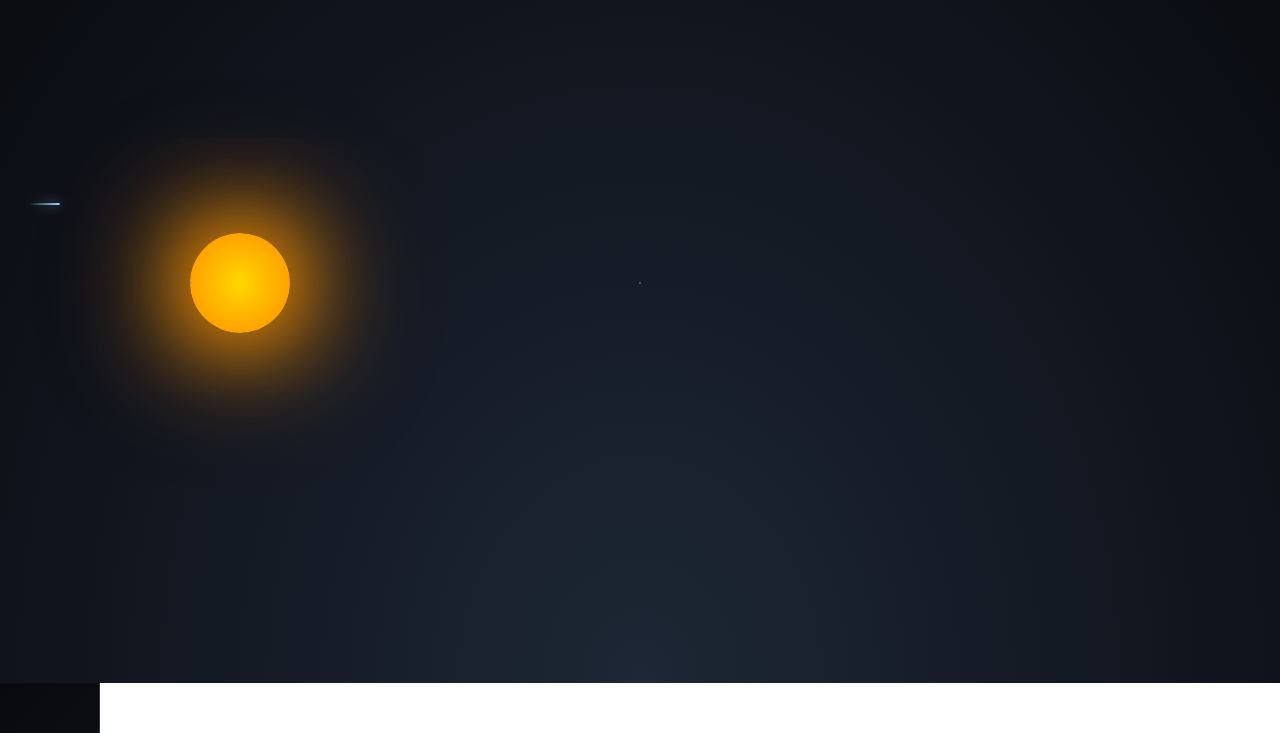
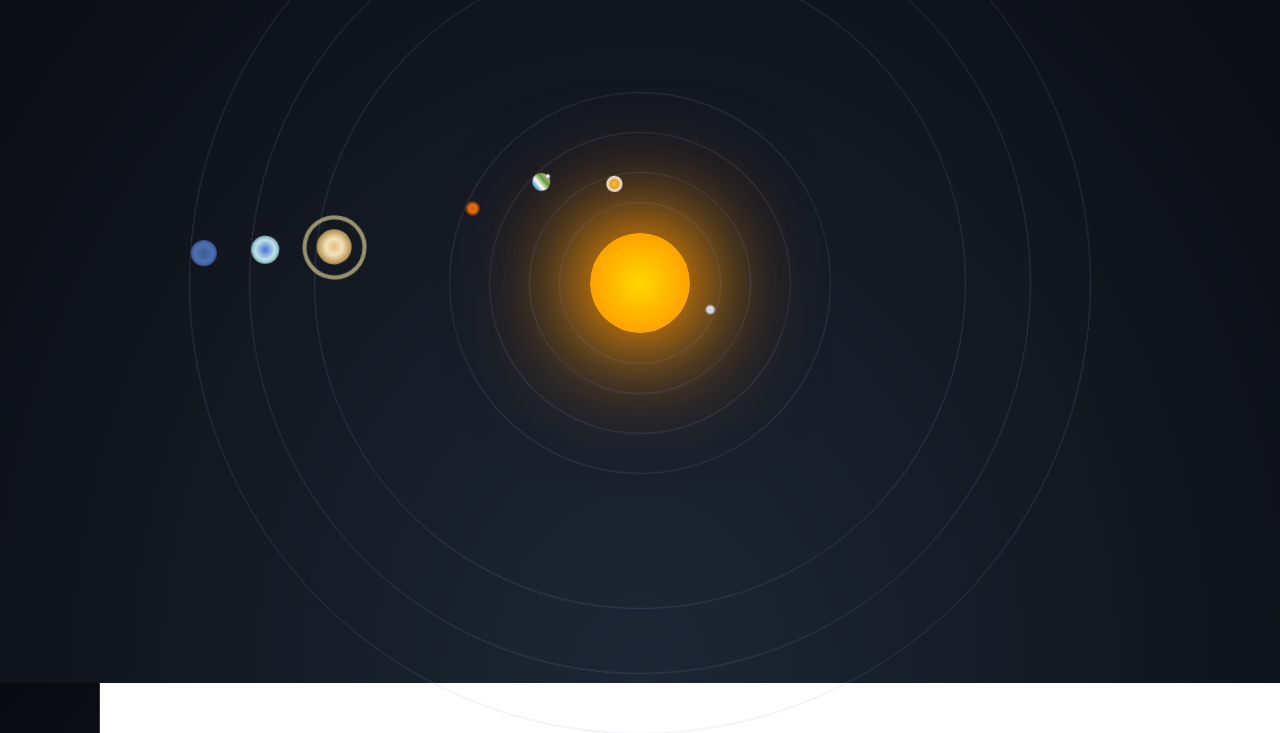
Before and after one commit to iCodeInstructorBellevue/Andy-Orange-Belt-Saturday, a plain HTML site: page New folder (2)/rock_paper_scissors/solarsystem/index.html in a window 1280 px wide. Shown: the part 117-850 px from the top of the page. Drawn offline with Linux system fonts and the light colour scheme.

Commit message:
9/19/2026

```diff
--- a/New folder (2)/rock_paper_scissors/solarsystem/index.html
+++ b/New folder (2)/rock_paper_scissors/solarsystem/index.html
@@ -9,12 +9,13 @@
             <div class="shooting-star"></div>
             <div class="shooting-star"></div>
             <div class="shooting-star"></div>
+            <div class="shooting-star"></div>
         </div>
         <h1>the soiler system</h1>
         <div class="solar-system">
             <div class="sun"></div>
-            <div class="orbit" id="mercury-orbit">
-                <div class="planet" id="mercury" data-planet="mercury">
+            <div class="orbit" id="Mercury-orbit">
+                <div class="planet" id="Mercury" data-planet="Mercury">
                 </div>
             </div>
             <div class="orbit" id="venus-orbit">
@@ -30,12 +31,13 @@
                 <div class="planet" id="mars" data-planet="mars">
                 </div>
             </div>
-            <div class="orbit" id="jupiter-orbit">
-                <div class="planet" id="jupiter" data-planet="jupiter">
+            <div class="orbit" id="Jupiter-orbit">
+                <div class="planet" id="Jupiter" data-planet="Jupiter">
                 </div>
             </div>
             <div class="orbit" id="saturn-orbit">
                 <div class="planet" id="saturn" data-planet="saturn">
+                    <div class="ring"></div>
                 </div>
             </div>
             </div>
--- a/New folder (2)/rock_paper_scissors/solarsystem/script.js
+++ b/New folder (2)/rock_paper_scissors/solarsystem/script.js
@@ -6,7 +6,7 @@ document.addEventListener('DOMContentLoaded', () => {
     const infofact = document.getElementById('info-fact');
 
     const planetData = {
-        mercury:{
+        Mercury:{
             name: "mercury",
             fact: "A year on mercury is just 88 earth days long, but a single day lasts for nearly 59 Earth days!"
         },
@@ -22,7 +22,7 @@ document.addEventListener('DOMContentLoaded', () => {
             name: "mars",
             fact: "Mars is the fourth planet from the Sun and is commonly known as the Red Planet due to iron-rich minerals oxidizing on its surface."
         },
-        jupiter:{
+        Jupiter:{
             name: "jupiter",
             fact: "Jupiter is the largest planet in our solar system, with a mass more than twice that of all other planets combined."
         },
@@ -42,7 +42,7 @@ document.addEventListener('DOMContentLoaded', () => {
 
     function showinfo(event){
         const planetid = event.target.dataset.planet;
-        const data = planetData[planetData];
+        const data = planetData[planetid];
 
         if (data) {
             infoTitle.textContent = data.name;
--- a/New folder (2)/rock_paper_scissors/solarsystem/style.css
+++ b/New folder (2)/rock_paper_scissors/solarsystem/style.css
@@ -46,13 +46,14 @@ h1{
     position: absolute;
     height: 2px;
     background: linear-gradient(-45deg, rgba(158, 222, 255, 1), rgba(255, 255, 255, 0));
-    filter: drop-shadow(0 0 6px rgba(158, 222, 255, 1));
+    filter: drop-shadow(0 0 6px rgb(245, 155, 0));
     animation: tail 3s ease-in-out infinite, shooting 3s ease-in-out infinite;
 }
 
 .shooting-star:nth-child(1) {top: 10%; left: -100%; animation-delay: 1.3s; }
-.shooting-star:nth-child(2) {top: 40%; left: -100%; animation-delay: 2.8s; }
+.shooting-star:nth-child(2) {top: 40%;  right: -100%; animation-delay: 2.8s; }
 .shooting-star:nth-child(3) {top: 80%; left: -100%; animation-delay: 0.2s; }
+.shooting-star:nth-child(4) {top: 100%; right: -100%; animation-delay: 0.2s; }
 
 @keyframes tail {
     0% { width: 0; }
@@ -69,7 +70,7 @@ h1{
     width: var(--neptune-orbit);
     height: var(--neptune-orbit);
     display: flex;
-    justify-self: center;
+    justify-content: center;
     align-items: center;
 }
 
@@ -91,7 +92,8 @@ h1{
 .orbit {
     position: absolute;
     border: 1px solid rgba(150, 150, 200, 0.2);
-    border-radius: spin linear infinite;
+    border-radius: 50%;
+    animation: spin linear infinite;
     pointer-events: none;
 }
 
@@ -106,5 +108,153 @@ h1{
     transform: translateY(-50);
     border-radius: 50%;
     cursor: pointer;
-    transition: transition 0.3s cubic-bezier(0.25,);
+    transition: transition 0.3s cubic-bezier(0.25, 0.1, 0.25, 1);
+    pointer-events: auto;
 }
+
+.planet:hover {
+    transform: translateY(-50%) scale(1.5);
+    z-index: 100;
+}
+
+#info-box {
+    position: fixed;
+    bottom: 20px;
+    left: 50%;
+    transform: translateX(-50%);
+    background: rgba(0, 10, 30, 0.85);
+    backdrop-filter: blur(5px);
+    color: #fff;
+    padding: 15px 25px;
+    border-radius: 10px;
+    border: 1px solid #4a6a8a;
+    width: 80%;
+    max-width: 500px;
+    text-align: center;
+    transition: opacity 0.4s ease, transform 0.4s cubic-bezier(0.68, -0.55, 0.27, 1.55);
+    z-index: 200;
+}
+
+#info-box.hidden {
+    opacity: 0;
+    transform: translateX(-50%) scale(0.8) translateY(20px);
+    pointer-events: none;
+}
+
+#earth-orbit {
+    width: var(--earth-orbit);
+    height: var(--earth-orbit);
+    animation-duration: 36.5s;
+}
+
+#earth {
+    width: var(--earth-size);
+    height: var(--earth-size);
+    background: linear-gradient(0deg,  #2B82C9, #FFFFFF, #5A9E32, #D2B48C);
+}
+
+.moon {
+    position: absolute;
+    width:  5px;
+    height: 5px;
+    background: radial-gradient(circle, #D6D6D6, #F4F4F6, #8D8E92, #4A4B4D);
+    border-radius: 50%;
+    top: -10%;
+    left: 50%;
+    transform: translateX(-50%);
+}
+
+#saturn-orbit {
+    width: var(--saturn-orbit);
+    height: var(--saturn-orbit);
+    animation-duration: 180s;
+}
+
+#saturn {
+    width: var(--saturn-size);
+    height: var(--saturn-size);
+    background: radial-gradient(circle, #E2BF7D, #F4E2BB, #B79555, #60533C);
+}
+
+.ring {
+    position: absolute;
+    width: 160%;
+    height: 160%;
+    border: 4px solid rgba(210, 197, 137, 0.7);
+    border-radius: 50%;
+    top: 50%;
+    left: 50%;
+    transform: translate(-50%, -50%) rotate(45deg);
+}
+
+#Mercury-orbit {
+    width: var(--mercury-orbit);
+    height: var(--mercury-orbit);
+    animation-duration: 8.8s;
+}
+
+#Mercury {
+    width: var(--mercury-size);
+    height: var(--mercury-size);
+    background: radial-gradient(circle, #B7B8B9, #E7E8EC, #8C8C94, #515151);
+}
+
+#venus-orbit {
+    width: var(--venus-orbit);
+    height: var(--venus-orbit);
+    animation-duration: 22.5s;
+}
+
+#venus {
+    width: var(--venus-size);
+    height: var(--venus-size);
+    background: radial-gradient(circle, #FFC649, #E39E1C, #EFEFEF, #E39E1C);
+}
+
+#mars-orbit {
+    width: var(--mars-orbit);
+    height: var(--mars-orbit);
+    animation-duration: 68.7s;
+}
+
+#mars {
+    width: var(--mars-size);
+    height: var(--mars-size);
+    background: radial-gradient(circle,  #C1440E, #E77D11, #893107, #F5F5DC);
+}
+
+#Jupiter-orbit {
+    width: var(--Jupiter-orbit);
+    height: var(--Jupiter-orbit);
+    animation-duration: 120s;
+}
+
+#Jupiter {
+    width: var(--Jupiter-size);
+    height: var(--Jupiter-size);
+    background: radial-gradient(circle, #D4A373, #F4EAD4, #B06C47, #6B4423);
+}
+
+#uranus-orbit {
+    width: var(--uranus-orbit);
+    height: var(--uranus-orbit);
+    animation-duration: 250s;
+}
+
+#uranus {
+    width: var(--uranus-size);
+    height: var(--uranus-size);
+    background: radial-gradient(circle, #4B70DD, #BCE3E6, #3D5C8A);
+}
+
+#neptune-orbit {
+    width: var(--neptune-orbit);
+    height: var(--neptune-orbit);
+    animation-duration: 320s;
+}
+
+#neptune {
+    width: var(--neptune-size);
+    height: var(--neptune-size);
+    background: radial-gradient(circle, #3D5C8A, #4D70B5, #1B305E);
+}
```
